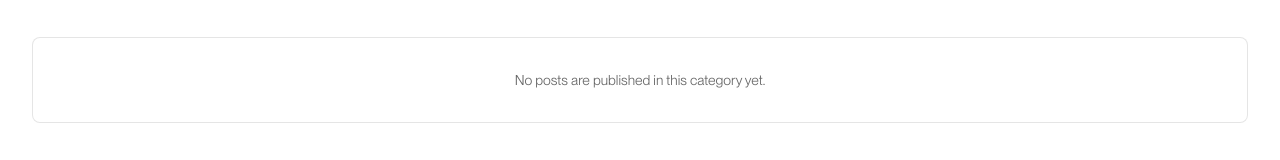
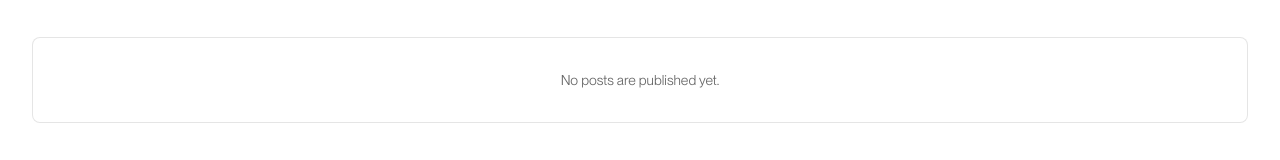
Before and after one commit to selerim-dev/zenfulnote_app_web, a Next.js app: page /blog in a window 1280 px wide. Shown: the part 559-719 px from the top of the page. Built offline with nearby package versions, Linux system fonts and the light colour scheme.

Commit message:
Fix blog index featured layout

```diff
--- a/src/app/blog/page.tsx
+++ b/src/app/blog/page.tsx
@@ -22,7 +22,7 @@ export const dynamic = "force-dynamic";
 export default async function BlogPage() {
   const posts = await getAllPosts();
   const categories = await getAllCategories();
-  const [featured, ...remainingPosts] = posts;
+  const featured = posts[0];
 
   return (
     <div className="flex min-h-screen flex-col bg-white text-black">
@@ -81,7 +81,14 @@ export default async function BlogPage() {
           <section className="mx-auto w-full max-w-7xl px-4 py-12 sm:px-6 lg:px-8">
             <Link
               href={`/blog/${featured.slug}`}
-              className="group grid overflow-hidden rounded-[18px] border border-black/10 bg-white transition hover:-translate-y-0.5 hover:shadow-[0_24px_90px_rgba(0,0,0,0.10)] lg:grid-cols-[0.92fr_1.08fr]"
+              className={[
+                "group grid overflow-hidden rounded-[18px] border border-black/10 bg-white transition hover:-translate-y-0.5 hover:shadow-[0_24px_90px_rgba(0,0,0,0.10)]",
+                featured.featuredImage
+                  ? "lg:grid-cols-[0.92fr_1.08fr]"
+                  : "",
+              ]
+                .filter(Boolean)
+                .join(" ")}
             >
               {featured.featuredImage ? (
                 <div className="relative min-h-[320px] border-b border-black/10 bg-[#f8f6ef] lg:border-b-0 lg:border-r">
@@ -127,7 +134,10 @@ export default async function BlogPage() {
           </section>
         ) : null}
 
-        <BlogFilterGrid categories={categories} posts={remainingPosts} />
+        <BlogFilterGrid
+          categories={categories}
+          posts={posts}
+        />
       </main>
       <SiteFooter />
     </div>
--- a/src/components/blog-filter-grid.tsx
+++ b/src/components/blog-filter-grid.tsx
@@ -47,7 +47,9 @@ export function BlogFilterGrid({ categories, posts }: BlogFilterGridProps) {
       ) : (
         <div className="mt-10 rounded-lg border border-black/10 bg-white p-8 text-center">
           <p className="text-sm text-muted">
-            No posts are published in this category yet.
+            {activeCategory === "All"
+              ? "No posts are published yet."
+              : "No posts are published in this category yet."}
           </p>
         </div>
       )}
```
